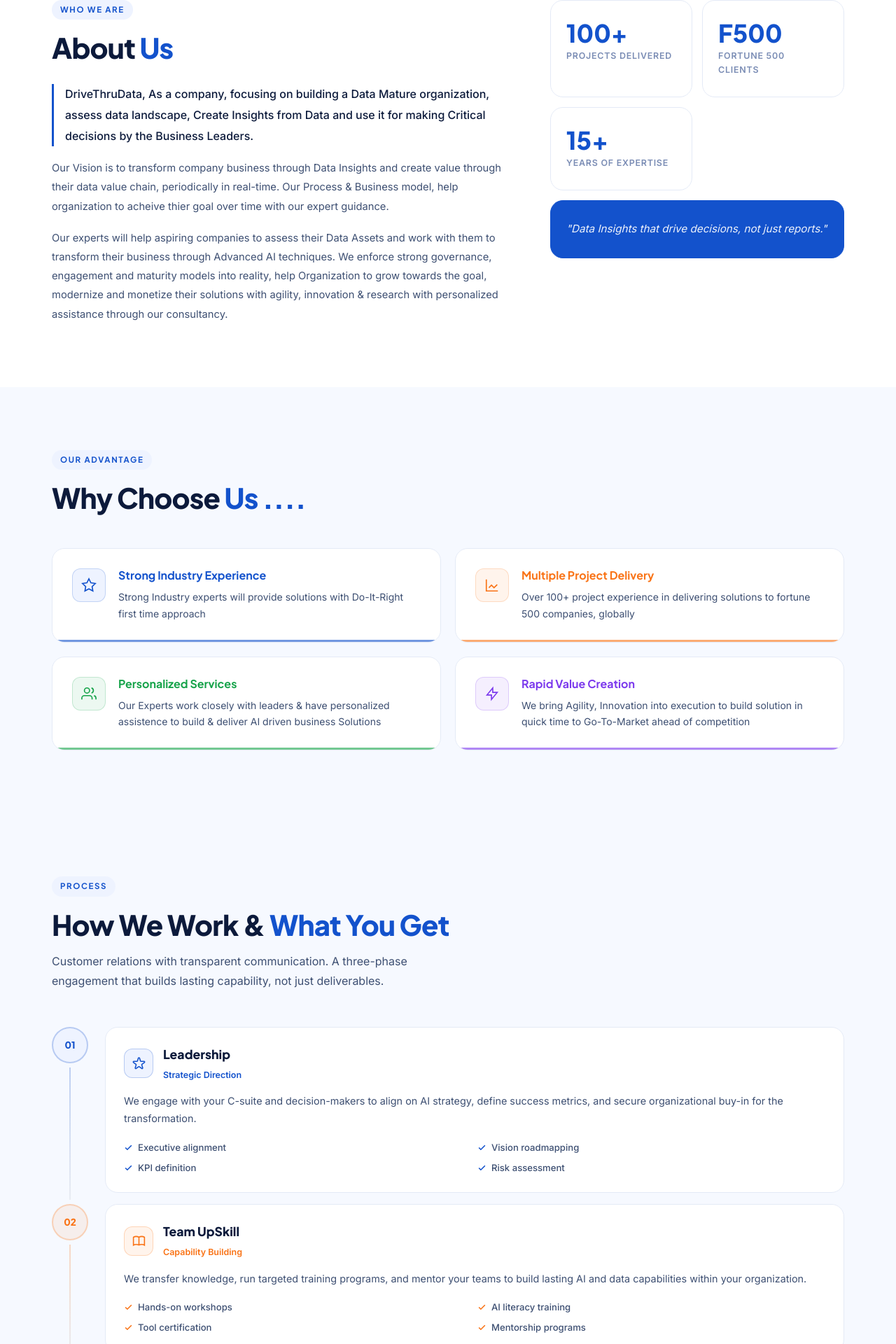
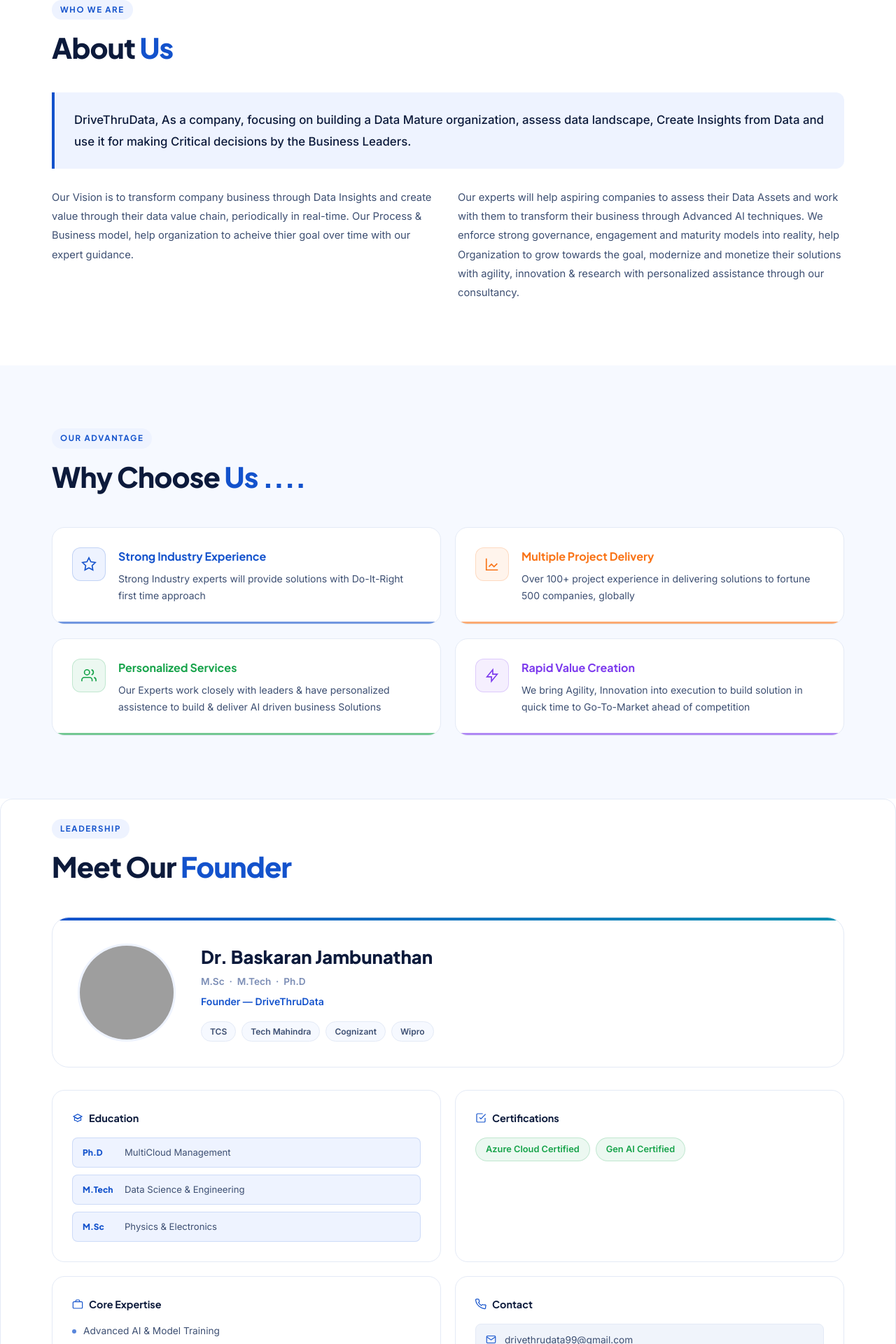
Before and after one commit to nikhil-karthik-avvss/drivethrudata-react, a React (Vite) app: page /about in a window 1280 px wide. Shown: the part 199-2119 px from the top of the page at 70% size. Built offline with nearby package versions, Linux system fonts and the light colour scheme; grey boxes are pictures that could not be loaded.

Commit message:
About Us: remove stats, add full founder profile from contactus.html

```diff
--- a/src/components/AboutUs.css
+++ b/src/components/AboutUs.css
@@ -6,83 +6,30 @@
   background: var(--bg);
 }
 
-.about-intro__layout {
-  display: grid;
-  grid-template-columns: 1fr 420px;
-  gap: 64px;
-  align-items: start;
+.about-intro__header { margin-bottom: 40px; }
+
+.about-intro__lead {
+  font-size: 1.05rem;
+  font-weight: 500;
+  color: var(--text-heading);
+  line-height: 1.8;
+  padding: 24px 28px;
+  border-left: 4px solid var(--primary);
+  background: var(--primary-light);
+  border-radius: 0 var(--radius-md) var(--radius-md) 0;
+  margin-bottom: 28px;
 }
 
-.about-intro__paras {
-  display: flex;
-  flex-direction: column;
-  gap: 18px;
-  margin-top: 28px;
+.about-intro__cols {
+  display: grid;
+  grid-template-columns: 1fr 1fr;
+  gap: 28px;
 }
 
 .about-intro__para {
   font-size: 0.92rem;
   color: var(--text-body);
   line-height: 1.85;
-}
-
-.about-intro__para--lead {
-  font-size: 1rem;
-  font-weight: 500;
-  color: var(--text-heading);
-  padding-left: 16px;
-  border-left: 3px solid var(--primary);
-}
-
-/* ── Stat stack ── */
-.about-stat-stack {
-  display: grid;
-  grid-template-columns: 1fr 1fr;
-  gap: 14px;
-  position: sticky;
-  top: 100px;
-}
-
-.about-stat-card {
-  background: var(--bg-card);
-  border: 1px solid var(--border);
-  border-radius: var(--radius-lg);
-  padding: 28px 22px;
-  display: flex;
-  flex-direction: column;
-  gap: 6px;
-  transition: transform var(--transition), box-shadow var(--transition);
-}
-.about-stat-card:hover {
-  transform: translateY(-4px);
-  box-shadow: var(--shadow-md);
-}
-
-.about-stat-card__num {
-  font-family: var(--font-heading);
-  font-size: 2.2rem;
-  font-weight: 800;
-  color: var(--primary);
-  line-height: 1;
-}
-.about-stat-card__label {
-  font-size: 0.78rem;
-  font-weight: 600;
-  color: var(--text-muted);
-  text-transform: uppercase;
-  letter-spacing: 0.06em;
-}
-
-.about-stat-card--accent {
-  grid-column: 1 / -1;
-  background: var(--primary);
-  border-color: var(--primary);
-}
-.about-stat-card__quote {
-  font-size: 0.95rem;
-  font-style: italic;
-  color: rgba(255,255,255,0.92);
-  line-height: 1.6;
 }
 
 /* ════════════════════════════════
@@ -93,10 +40,7 @@
   background: var(--bg-alt);
 }
 
-.why-us__header {
-  max-width: 520px;
-  margin-bottom: 48px;
-}
+.why-us__header { max-width: 520px; margin-bottom: 48px; }
 
 .why-us__grid {
   display: grid;
@@ -116,53 +60,179 @@
   overflow: hidden;
   transition: transform var(--transition), box-shadow var(--transition);
 }
-.why-card:hover {
-  transform: translateY(-4px);
-  box-shadow: var(--shadow-lg);
-}
+.why-card:hover { transform: translateY(-4px); box-shadow: var(--shadow-lg); }
 
-.why-card__bar {
-  position: absolute;
-  bottom: 0; left: 0; right: 0;
-  height: 3px;
-  opacity: 0.6;
-}
+.why-card__bar { position: absolute; bottom: 0; left: 0; right: 0; height: 3px; opacity: 0.6; }
 
 .why-card__icon {
-  width: 48px;
-  height: 48px;
+  width: 48px; height: 48px;
   border-radius: 12px;
-  display: flex;
-  align-items: center;
-  justify-content: center;
+  display: flex; align-items: center; justify-content: center;
   flex-shrink: 0;
 }
 .why-card__icon svg { width: 22px; height: 22px; }
 
-.why-card__body {
-  flex: 1;
-}
-.why-card__title {
-  font-family: var(--font-heading);
-  font-size: 1rem;
-  font-weight: 700;
-  margin-bottom: 8px;
-  line-height: 1.3;
-}
-.why-card__desc {
-  font-size: 0.875rem;
-  color: var(--text-body);
-  line-height: 1.7;
+.why-card__title { font-family: var(--font-heading); font-size: 1rem; font-weight: 700; margin-bottom: 8px; }
+.why-card__desc { font-size: 0.875rem; color: var(--text-body); line-height: 1.7; }
+
+/* ════════════════════════════════
+   Founder Section
+════════════════════════════════ */
+.founder-section {
+  padding: 90px 0;
+  background: var(--bg);
 }
 
+.founder-section__header { max-width: 520px; margin-bottom: 48px; }
+
+.founder-profile {
+  display: flex;
+  flex-direction: column;
+  gap: 32px;
+}
+
+/* Hero row: photo + identity */
+.founder-profile__hero {
+  display: flex;
+  align-items: center;
+  gap: 36px;
+  background: var(--bg-card);
+  border: 1px solid var(--border);
+  border-radius: var(--radius-xl);
+  padding: 36px;
+  position: relative;
+  overflow: hidden;
+}
+.founder-profile__hero::before {
+  content: '';
+  position: absolute;
+  top: 0; left: 0; right: 0;
+  height: 4px;
+  background: linear-gradient(90deg, var(--primary), var(--accent-teal));
+}
+
+.founder-profile__photo-wrap {
+  width: 140px; height: 140px;
+  border-radius: 50%;
+  overflow: hidden;
+  border: 3px solid var(--primary-light);
+  flex-shrink: 0;
+  background: var(--bg-alt);
+}
+.founder-profile__photo { width: 100%; height: 100%; object-fit: cover; object-position: top; display: block; }
+.founder-profile__photo-fallback {
+  display: none; width: 100%; height: 100%;
+  align-items: center; justify-content: center; color: var(--text-muted);
+}
+.founder-profile__photo-fallback svg { width: 48px; height: 48px; }
+
+.founder-profile__name {
+  font-family: var(--font-heading);
+  font-size: 1.6rem; font-weight: 800;
+  color: var(--text-heading); margin-bottom: 4px;
+}
+.founder-profile__creds {
+  font-size: 0.85rem; font-weight: 600;
+  color: var(--text-muted); margin-bottom: 6px;
+}
+.founder-profile__role {
+  font-size: 0.88rem; font-weight: 600;
+  color: var(--primary); margin-bottom: 16px;
+}
+.founder-profile__companies { display: flex; flex-wrap: wrap; gap: 8px; }
+.founder-chip {
+  font-size: 0.75rem; font-weight: 600;
+  padding: 4px 12px;
+  background: var(--bg-alt);
+  border: 1px solid var(--border);
+  border-radius: 100px;
+  color: var(--text-body);
+}
+
+/* Details 2x2 grid */
+.founder-profile__details {
+  display: grid;
+  grid-template-columns: repeat(2, 1fr);
+  gap: 20px;
+}
+
+.founder-detail-card {
+  background: var(--bg-card);
+  border: 1px solid var(--border);
+  border-radius: var(--radius-lg);
+  padding: 28px;
+  display: flex;
+  flex-direction: column;
+  gap: 16px;
+}
+
+.founder-detail-card__title {
+  display: flex; align-items: center; gap: 8px;
+  font-family: var(--font-heading);
+  font-size: 0.9rem; font-weight: 700;
+  color: var(--text-heading);
+}
+.founder-detail-card__title svg { width: 16px; height: 16px; color: var(--primary); flex-shrink: 0; }
+
+/* Education */
+.founder-edu-list { display: flex; flex-direction: column; gap: 10px; }
+.founder-edu-row {
+  display: flex; align-items: baseline; gap: 10px;
+  padding: 10px 14px;
+  background: var(--primary-light);
+  border: 1px solid rgba(19,82,204,0.15);
+  border-radius: var(--radius-sm);
+}
+.founder-edu-row__degree {
+  font-family: var(--font-heading);
+  font-size: 0.75rem; font-weight: 800;
+  color: var(--primary); flex-shrink: 0; min-width: 50px;
+}
+.founder-edu-row__field { font-size: 0.82rem; color: var(--text-body); }
+
+/* Certifications */
+.founder-cert-list { display: flex; flex-wrap: wrap; gap: 8px; }
+.founder-cert-tag {
+  padding: 6px 14px;
+  background: rgba(22,163,74,0.08);
+  border: 1px solid rgba(22,163,74,0.2);
+  color: var(--accent-green);
+  border-radius: 100px;
+  font-size: 0.8rem; font-weight: 600;
+}
+
+/* Expertise */
+.founder-expertise-list { display: flex; flex-direction: column; gap: 10px; }
+.founder-expertise-item {
+  display: flex; align-items: center; gap: 10px;
+  font-size: 0.855rem; color: var(--text-body);
+}
+.founder-expertise-dot {
+  width: 6px; height: 6px; border-radius: 50%;
+  background: var(--primary); flex-shrink: 0; opacity: 0.7;
+}
+
+/* Contact */
+.founder-contact-list { display: flex; flex-direction: column; gap: 10px; }
+.founder-contact-row {
+  display: flex; align-items: flex-start; gap: 10px;
+  font-size: 0.855rem; color: var(--text-body);
+  text-decoration: none;
+  transition: color var(--transition);
+}
+a.founder-contact-row:hover { color: var(--primary); }
+.founder-contact-row svg { width: 15px; height: 15px; flex-shrink: 0; margin-top: 2px; color: var(--primary); }
+
 /* ── Responsive ── */
-@media (max-width: 1000px) {
-  .about-intro__layout { grid-template-columns: 1fr; gap: 40px; }
-  .about-stat-stack { position: static; grid-template-columns: repeat(3, 1fr); }
-  .about-stat-card--accent { grid-column: 1 / -1; }
+@media (max-width: 860px) {
+  .about-intro__cols { grid-template-columns: 1fr; }
+  .why-us__grid { grid-template-columns: 1fr; }
+  .founder-profile__details { grid-template-columns: 1fr; }
+  .founder-profile__hero { flex-direction: column; text-align: center; }
+  .founder-profile__companies { justify-content: center; }
 }
-@media (max-width: 680px) {
-  .about-intro, .why-us { padding: 64px 0; }
-  .about-stat-stack { grid-template-columns: 1fr 1fr; }
-  .why-us__grid { grid-template-columns: 1fr; }
+@media (max-width: 580px) {
+  .about-intro, .why-us, .founder-section { padding: 64px 0; }
+  .founder-profile__photo-wrap { width: 110px; height: 110px; }
+  .founder-profile__name { font-size: 1.3rem; }
 }
--- a/src/components/AboutUs.jsx
+++ b/src/components/AboutUs.jsx
@@ -12,51 +12,49 @@
     title: 'Strong Industry Experience',
     desc: 'Strong Industry experts will provide solutions with Do-It-Right first time approach',
     color: 'blue',
-    icon: (
-      <svg viewBox="0 0 24 24" fill="none" stroke="currentColor" strokeWidth="1.8">
-        <path d="M12 2l3.09 6.26L22 9.27l-5 4.87 1.18 6.88L12 17.77l-6.18 3.25L7 14.14 2 9.27l6.91-1.01L12 2z"/>
-      </svg>
-    ),
+    icon: <svg viewBox="0 0 24 24" fill="none" stroke="currentColor" strokeWidth="1.8"><path d="M12 2l3.09 6.26L22 9.27l-5 4.87 1.18 6.88L12 17.77l-6.18 3.25L7 14.14 2 9.27l6.91-1.01L12 2z"/></svg>,
   },
   {
     title: 'Multiple Project Delivery',
     desc: 'Over 100+ project experience in delivering solutions to fortune 500 companies, globally',
     color: 'orange',
-    icon: (
-      <svg viewBox="0 0 24 24" fill="none" stroke="currentColor" strokeWidth="1.8">
-        <path d="M3 3v18h18"/><path d="M7 16l4-4 4 4 5-5"/>
-      </svg>
-    ),
+    icon: <svg viewBox="0 0 24 24" fill="none" stroke="currentColor" strokeWidth="1.8"><path d="M3 3v18h18"/><path d="M7 16l4-4 4 4 5-5"/></svg>,
   },
   {
     title: 'Personalized Services',
     desc: 'Our Experts work closely with leaders & have personalized assistence to build & deliver AI driven business Solutions',
     color: 'green',
-    icon: (
-      <svg viewBox="0 0 24 24" fill="none" stroke="currentColor" strokeWidth="1.8">
-        <path d="M17 21v-2a4 4 0 00-4-4H5a4 4 0 00-4 4v2"/><circle cx="9" cy="7" r="4"/>
-        <path d="M23 21v-2a4 4 0 00-3-3.87M16 3.13a4 4 0 010 7.75"/>
-      </svg>
-    ),
+    icon: <svg viewBox="0 0 24 24" fill="none" stroke="currentColor" strokeWidth="1.8"><path d="M17 21v-2a4 4 0 00-4-4H5a4 4 0 00-4 4v2"/><circle cx="9" cy="7" r="4"/><path d="M23 21v-2a4 4 0 00-3-3.87M16 3.13a4 4 0 010 7.75"/></svg>,
   },
   {
     title: 'Rapid Value Creation',
     desc: 'We bring Agility, Innovation into execution to build solution in quick time to Go-To-Market ahead of competition',
     color: 'purple',
-    icon: (
-      <svg viewBox="0 0 24 24" fill="none" stroke="currentColor" strokeWidth="1.8">
-        <path d="M13 10V3L4 14h7v7l9-11h-7z"/>
-      </svg>
-    ),
+    icon: <svg viewBox="0 0 24 24" fill="none" stroke="currentColor" strokeWidth="1.8"><path d="M13 10V3L4 14h7v7l9-11h-7z"/></svg>,
   },
 ];
 
 const colorMap = {
-  blue:   { bg: 'var(--primary-light)',      text: 'var(--primary)',       border: 'rgba(19,82,204,0.2)' },
-  orange: { bg: 'rgba(249,115,22,0.08)',      text: 'var(--accent-orange)', border: 'rgba(249,115,22,0.2)' },
-  green:  { bg: 'rgba(22,163,74,0.08)',       text: 'var(--accent-green)',  border: 'rgba(22,163,74,0.2)' },
-  purple: { bg: 'rgba(124,58,237,0.08)',      text: 'var(--accent-purple)', border: 'rgba(124,58,237,0.2)' },
+  blue:   { bg: 'var(--primary-light)',     text: 'var(--primary)',       border: 'rgba(19,82,204,0.2)' },
+  orange: { bg: 'rgba(249,115,22,0.08)',     text: 'var(--accent-orange)', border: 'rgba(249,115,22,0.2)' },
+  green:  { bg: 'rgba(22,163,74,0.08)',      text: 'var(--accent-green)',  border: 'rgba(22,163,74,0.2)' },
+  purple: { bg: 'rgba(124,58,237,0.08)',     text: 'var(--accent-purple)', border: 'rgba(124,58,237,0.2)' },
 };
+
+const education = [
+  { degree: 'Ph.D',   field: 'MultiCloud Management' },
+  { degree: 'M.Tech', field: 'Data Science & Engineering' },
+  { degree: 'M.Sc',   field: 'Physics & Electronics' },
+];
+
+const certifications = ['Azure Cloud Certified', 'Gen AI Certified'];
+
+const expertise = [
+  'Advanced AI & Model Training', 'Data Engineering', 'Cloud Platforms (AWS, Azure, GCP)',
+  'Application & Infrastructure Modernization', 'DevOps / MLOps / DataOps', 'Global Delivery Leadership',
+];
+
+const companies = ['TCS', 'Tech Mahindra', 'Cognizant', 'Wipro'];
 
 function useInView(ref) {
   const [v, setV] = useState(false);
@@ -78,42 +76,21 @@
       {/* ── About Us ── */}
       <section className="about-intro">
         <div className="container">
-          <div className="about-intro__layout">
-
-            <div className={`about-intro__left fade-in ${visible ? 'visible' : ''}`}>
-              <div className="section-eyebrow">Who We Are</div>
-              <h2 className="section-title">About <span>Us</span></h2>
-              <div className="about-intro__paras">
-                {paragraphs.map((p, i) => (
-                  <p key={i} className={`about-intro__para ${i === 0 ? 'about-intro__para--lead' : ''}`}>
-                    {p}
-                  </p>
-                ))}
-              </div>
+          <div className={`about-intro__header fade-in ${visible ? 'visible' : ''}`}>
+            <div className="section-eyebrow">Who We Are</div>
+            <h2 className="section-title">About <span>Us</span></h2>
+          </div>
+          <div className="about-intro__body">
+            <p className={`about-intro__lead fade-in ${visible ? 'visible' : ''}`} style={{ transitionDelay: '0.1s' }}>
+              {paragraphs[0]}
+            </p>
+            <div className="about-intro__cols">
+              {paragraphs.slice(1).map((p, i) => (
+                <p key={i} className={`about-intro__para fade-in ${visible ? 'visible' : ''}`} style={{ transitionDelay: `${0.15 + i * 0.08}s` }}>
+                  {p}
+                </p>
+              ))}
             </div>
-
-            <div className={`about-intro__right fade-in ${visible ? 'visible' : ''}`} style={{ transitionDelay: '0.15s' }}>
-              <div className="about-stat-stack">
-                <div className="about-stat-card">
-                  <span className="about-stat-card__num">100+</span>
-                  <span className="about-stat-card__label">Projects Delivered</span>
-                </div>
-                <div className="about-stat-card">
-                  <span className="about-stat-card__num">F500</span>
-                  <span className="about-stat-card__label">Fortune 500 Clients</span>
-                </div>
-                <div className="about-stat-card">
-                  <span className="about-stat-card__num">15+</span>
-                  <span className="about-stat-card__label">Years of Expertise</span>
-                </div>
-                <div className="about-stat-card about-stat-card--accent">
-                  <span className="about-stat-card__quote">
-                    "Data Insights that drive decisions, not just reports."
-                  </span>
-                </div>
-              </div>
-            </div>
-
           </div>
         </div>
       </section>
@@ -125,19 +102,12 @@
             <div className="section-eyebrow">Our Advantage</div>
             <h2 className="section-title">Why Choose <span>Us ....</span></h2>
           </div>
-
           <div className="why-us__grid">
             {reasons.map((r, i) => {
               const c = colorMap[r.color];
               return (
-                <div
-                  key={r.title}
-                  className={`why-card fade-in ${visible ? 'visible' : ''}`}
-                  style={{ transitionDelay: `${0.25 + i * 0.09}s` }}
-                >
-                  <div className="why-card__icon" style={{ background: c.bg, color: c.text, border: `1px solid ${c.border}` }}>
-                    {r.icon}
-                  </div>
+                <div key={r.title} className={`why-card fade-in ${visible ? 'visible' : ''}`} style={{ transitionDelay: `${0.25 + i * 0.09}s` }}>
+                  <div className="why-card__icon" style={{ background: c.bg, color: c.text, border: `1px solid ${c.border}` }}>{r.icon}</div>
                   <div className="why-card__body">
                     <h3 className="why-card__title" style={{ color: c.text }}>{r.title}</h3>
                     <p className="why-card__desc">{r.desc}</p>
@@ -150,6 +120,105 @@
         </div>
       </section>
 
+      {/* ── Founder / Contact ── */}
+      <section className="founder-section">
+        <div className="container">
+          <div className={`founder-section__header fade-in ${visible ? 'visible' : ''}`}>
+            <div className="section-eyebrow">Leadership</div>
+            <h2 className="section-title">Meet Our <span>Founder</span></h2>
+          </div>
+
+          <div className={`founder-profile fade-in ${visible ? 'visible' : ''}`} style={{ transitionDelay: '0.1s' }}>
+
+            {/* Photo + identity */}
+            <div className="founder-profile__hero">
+              <div className="founder-profile__photo-wrap">
+                <img
+                  src="https://drivethrudata.com/images/contact1.jpg"
+                  alt="Dr. Baskaran Jambunathan"
+                  className="founder-profile__photo"
+                  onError={(e) => { e.target.style.display = 'none'; e.target.nextSibling.style.display = 'flex'; }}
+                />
+                <div className="founder-profile__photo-fallback">
+                  <svg viewBox="0 0 24 24" fill="none" stroke="currentColor" strokeWidth="1.5"><path d="M20 21v-2a4 4 0 00-4-4H8a4 4 0 00-4 4v2"/><circle cx="12" cy="7" r="4"/></svg>
+                </div>
+              </div>
+              <div className="founder-profile__identity">
+                <h3 className="founder-profile__name">Dr. Baskaran Jambunathan</h3>
+                <p className="founder-profile__creds">M.Sc &nbsp;·&nbsp; M.Tech &nbsp;·&nbsp; Ph.D</p>
+                <p className="founder-profile__role">Founder — DriveThruData</p>
+                <div className="founder-profile__companies">
+                  {companies.map(c => <span key={c} className="founder-chip">{c}</span>)}
+                </div>
+              </div>
+            </div>
+
+            {/* Details grid */}
+            <div className="founder-profile__details">
+
+              <div className="founder-detail-card">
+                <h4 className="founder-detail-card__title">
+                  <svg viewBox="0 0 24 24" fill="none" stroke="currentColor" strokeWidth="1.8"><path d="M12 14l9-5-9-5-9 5 9 5z"/><path d="M12 14l6.16-3.422a12.083 12.083 0 01.665 6.479A11.952 11.952 0 0012 20.055a11.952 11.952 0 00-6.824-2.998 12.078 12.078 0 01.665-6.479L12 14z"/></svg>
+                  Education
+                </h4>
+                <div className="founder-edu-list">
+                  {education.map(e => (
+                    <div key={e.degree} className="founder-edu-row">
+                      <span className="founder-edu-row__degree">{e.degree}</span>
+                      <span className="founder-edu-row__field">{e.field}</span>
+                    </div>
+                  ))}
+                </div>
+              </div>
+
+              <div className="founder-detail-card">
+                <h4 className="founder-detail-card__title">
+                  <svg viewBox="0 0 24 24" fill="none" stroke="currentColor" strokeWidth="1.8"><path d="M9 11l3 3L22 4"/><path d="M21 12v7a2 2 0 01-2 2H5a2 2 0 01-2-2V5a2 2 0 012-2h11"/></svg>
+                  Certifications
+                </h4>
+                <div className="founder-cert-list">
+                  {certifications.map(c => <span key={c} className="founder-cert-tag">{c}</span>)}
+                </div>
+              </div>
+
+              <div className="founder-detail-card">
+                <h4 className="founder-detail-card__title">
+                  <svg viewBox="0 0 24 24" fill="none" stroke="currentColor" strokeWidth="1.8"><rect x="2" y="7" width="20" height="14" rx="2"/><path d="M16 7V5a2 2 0 00-2-2h-4a2 2 0 00-2 2v2"/></svg>
+                  Core Expertise
+                </h4>
+                <div className="founder-expertise-list">
+                  {expertise.map(e => (
+                    <div key={e} className="founder-expertise-item">
+                      <span className="founder-expertise-dot" />
+                      {e}
+                    </div>
+                  ))}
+                </div>
+              </div>
+
+              <div className="founder-detail-card">
+                <h4 className="founder-detail-card__title">
+                  <svg viewBox="0 0 24 24" fill="none" stroke="currentColor" strokeWidth="1.8"><path d="M22 16.92v3a2 2 0 01-2.18 2 19.79 19.79 0 01-8.63-3.07A19.5 19.5 0 013.95 12 19.79 19.79 0 01.88 3.4 2 2 0 012.86 1.21h3a2 2 0 012 1.72c.127.96.361 1.903.7 2.81a2 2 0 01-.45 2.11L7.09 8.91a16 16 0 006 6l1.27-1.27a2 2 0 012.11-.45c.907.339 1.85.573 2.81.7A2 2 0 0122 16.92z"/></svg>
+                  Contact
+                </h4>
+                <div className="founder-contact-list">
+                  {[
+                    { icon: <svg viewBox="0 0 24 24" fill="none" stroke="currentColor" strokeWidth="1.8"><path d="M4 4h16c1.1 0 2 .9 2 2v12c0 1.1-.9 2-2 2H4c-1.1 0-2-.9-2-2V6c0-1.1.9-2 2-2z"/><polyline points="22,6 12,13 2,6"/></svg>, value: 'drivethrudata99@gmail.com', href: 'mailto:drivethrudata99@gmail.com' },
+                    { icon: <svg viewBox="0 0 24 24" fill="none" stroke="currentColor" strokeWidth="1.8"><path d="M4 4h16c1.1 0 2 .9 2 2v12c0 1.1-.9 2-2 2H4c-1.1 0-2-.9-2-2V6c0-1.1.9-2 2-2z"/><polyline points="22,6 12,13 2,6"/></svg>, value: 'info@drivethrudata.com', href: 'mailto:info@drivethrudata.com' },
+                    { icon: <svg viewBox="0 0 24 24" fill="none" stroke="currentColor" strokeWidth="1.8"><path d="M21 10c0 7-9 13-9 13s-9-6-9-13a9 9 0 0118 0z"/><circle cx="12" cy="10" r="3"/></svg>, value: '43 B, Velachery Main Road, Chennai-42', href: null },
+                  ].map((item, i) => (
+                    item.href
+                      ? <a key={i} href={item.href} className="founder-contact-row">{item.icon}{item.value}</a>
+                      : <div key={i} className="founder-contact-row">{item.icon}{item.value}</div>
+                  ))}
+                </div>
+              </div>
+
+            </div>
+          </div>
+        </div>
+      </section>
+
     </div>
   );
 }
```
